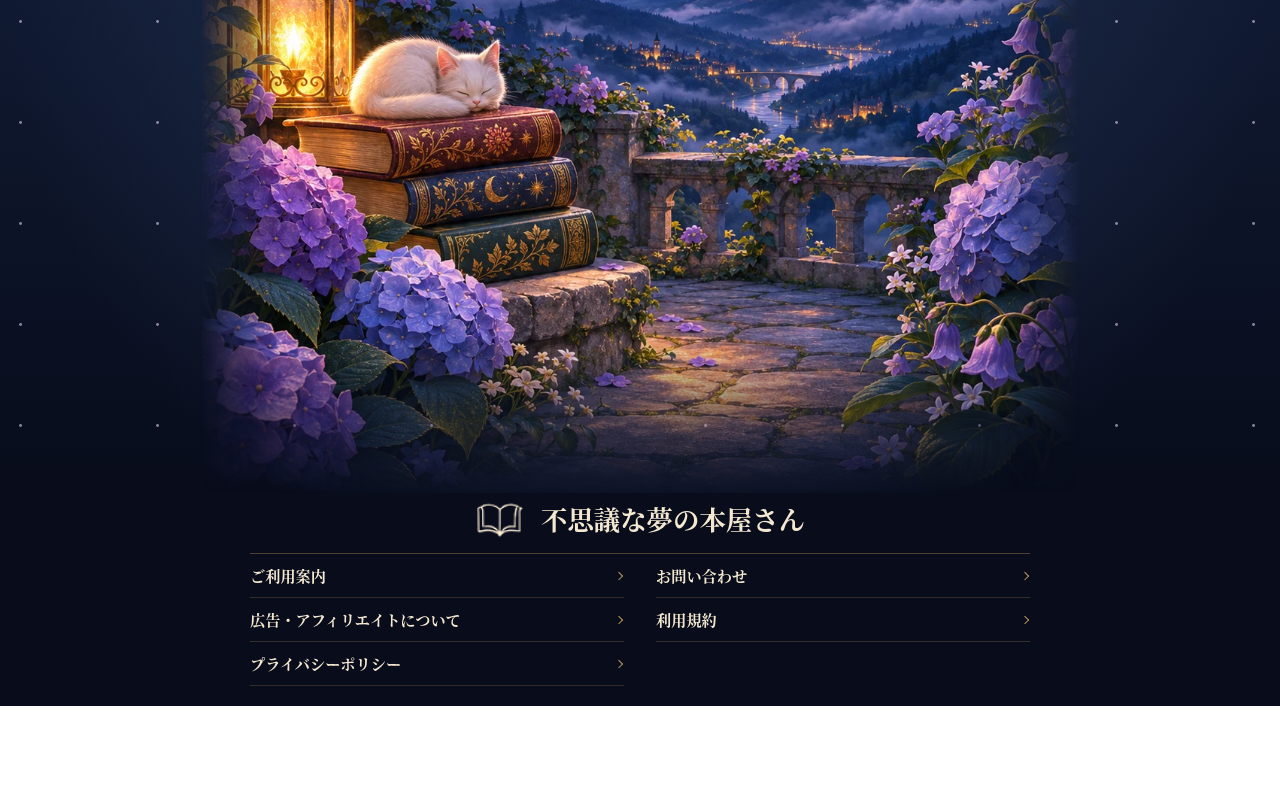
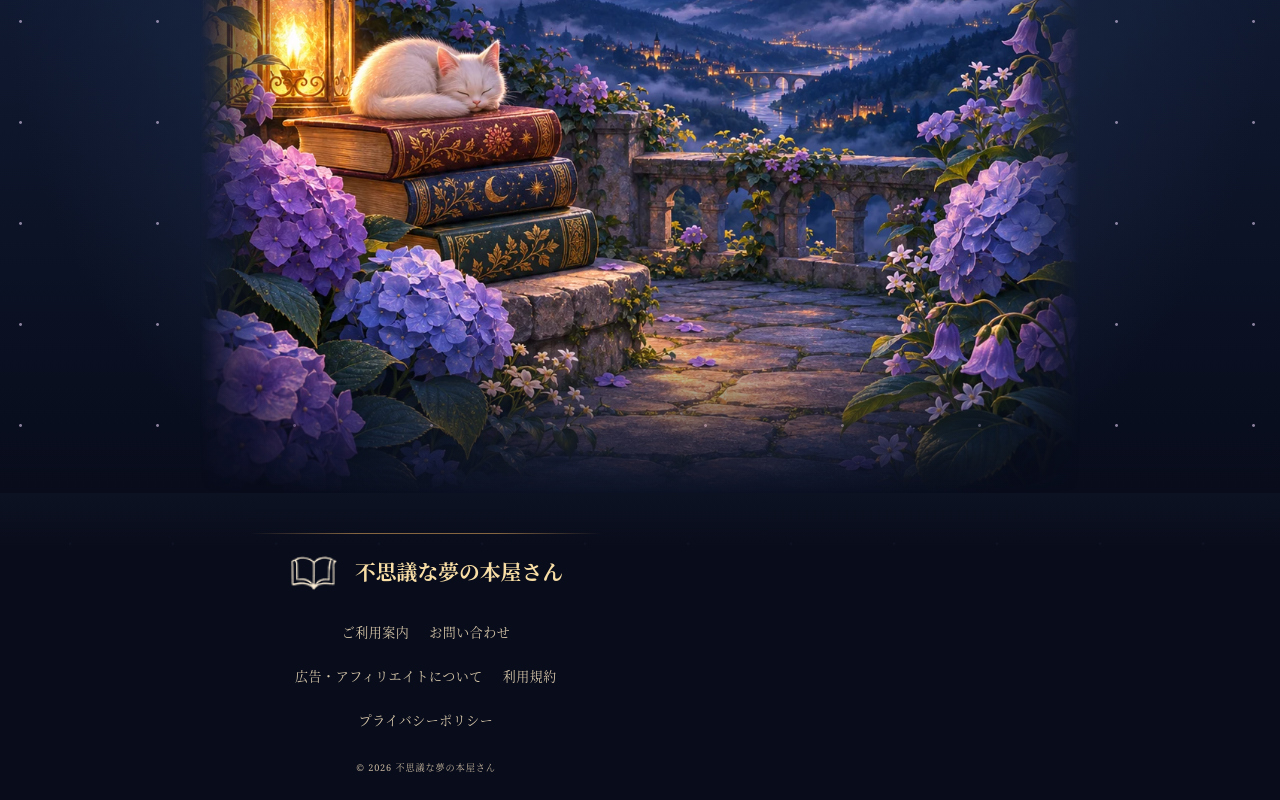
Before and after one commit to nX6mBaSq/yumehon, a plain HTML site: page index.html in a window 1280 px wide. Shown: the part 3614-4414 px from the top of the page. Before the commit the page ends 4320 px from the top, so only its background shows below. Drawn offline with Linux system fonts and the light colour scheme.

Commit message:
フッター更新

```diff
--- a/home.css
+++ b/home.css
@@ -161,7 +161,7 @@
   text-decoration: none;
   font: 700 clamp(.9rem, 3.7vw, 1.24rem)/1.45 "Yu Gothic UI", Meiryo, sans-serif;
 }
-.home-cta::after, .home-view #footer nav a::after {
+.home-cta::after {
   content: "";
   position: absolute;
   width: .32em;
@@ -439,35 +439,52 @@
   mask-image: var(--ending-fade);
 }
 .home-view #footer {
-  background: var(--night-edge);
+  background: linear-gradient(transparent, var(--night-edge) 3.5rem);
 }
 .home-view #footer .bar {
   display: grid;
-  justify-content: stretch;
+  justify-items: center;
   width: min(89%, 780px);
-  padding: .25rem 0 1.25rem;
-  gap: .75rem;
+  padding: 2.5rem 0 calc(1.5rem + env(safe-area-inset-bottom));
+  gap: 1rem;
+  text-align: center;
+}
+/* 上の区切り：金の細線 */
+.home-view #footer .bar::before {
+  content: "";
+  width: 100%;
+  height: 1px;
+  background: linear-gradient(90deg, transparent, #bb8d51b0 30%, #bb8d51b0 70%, transparent);
 }
 .home-view #footer .home-brand {
   justify-content: center;
   min-height: 44px;
+  font-size: clamp(1rem, 4.6vw, 1.3rem);
+  color: var(--gold);
 }
 .home-view #footer nav {
-  display: grid;
-  grid-template-columns: repeat(2, minmax(0, 1fr));
-  column-gap: clamp(.75rem, 5vw, 2rem);
-  row-gap: 0;
-  border-top: 1px solid #bb8d5166;
+  display: flex;
+  flex-wrap: wrap;
+  justify-content: center;
+  max-width: 22rem;
+  gap: 0 1.25rem;
 }
 .home-view #footer nav a {
-  position: relative;
-  padding: .4rem .9rem .4rem 0;
-  border-bottom: 1px solid #bb8d5140;
+  display: inline-flex;
+  align-items: center;
+  min-height: 44px;
+  color: #d9c9ab;
   text-decoration: none;
-  font: 600 clamp(.75rem, 3.3vw, .95rem)/1.4 var(--serif);
+  font: 500 .8125rem/1.4 var(--serif);
+  letter-spacing: .04em;
 }
-.home-view #footer a:hover { text-decoration: underline; }
-.home-view #footer nav a::after { color: var(--bronze); right: .12em; }
+.home-view #footer a:hover { color: var(--gold); text-decoration: underline; text-underline-offset: .3em; }
+.home-view #footer .copyright {
+  margin: 0;
+  color: #8f8270;
+  font: 400 .6875rem/1.6 Georgia, var(--serif);
+  letter-spacing: .08em;
+}
 
 @media (min-width: 760px) {
   .dream-books { grid-template-columns: repeat(3, minmax(0, 1fr)); gap: 23px; width: 100%; }
--- a/screens.js
+++ b/screens.js
@@ -227,7 +227,7 @@ function render() {
   document.body.classList.toggle("is-top", isHome);
   document.querySelector(".preview").hidden = name !== "map" && new URLSearchParams(location.search).get("preview") !== "1";
   $("header").innerHTML = window.dreamHome.header(navigation);
-  $("footer").innerHTML = `<div class="bar">${window.dreamHome.brand()}<nav aria-label="フッター">${link("help","ご利用案内")}${link("contact","お問い合わせ")}${link("ads","広告・アフィリエイトについて")}${link("terms","利用規約")}${link("privacy","プライバシーポリシー")}</nav></div>`;
+  $("footer").innerHTML = `<div class="bar">${window.dreamHome.brand()}<nav aria-label="フッター">${link("help","ご利用案内")}${link("contact","お問い合わせ")}${link("ads","広告・アフィリエイトについて")}${link("terms","利用規約")}${link("privacy","プライバシーポリシー")}</nav><p class="copyright"><small>&copy; 2026 不思議な夢の本屋さん</small></p></div>`;
   $("screen").innerHTML = Object.hasOwn(screens,name) ? screens[name](id) : unavailable("画面が見つかりません","画面一覧から選択してください。");
   const heading = $("screen").querySelector("h1");
   document.title = isHome ? "不思議な夢の本屋さん" : heading.textContent + "｜不思議な夢の本屋さん";
```
